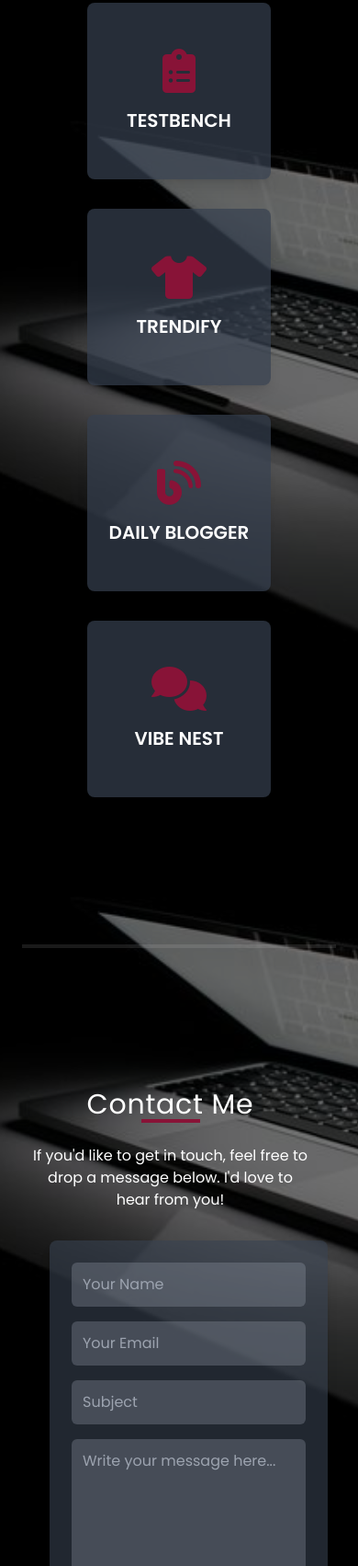
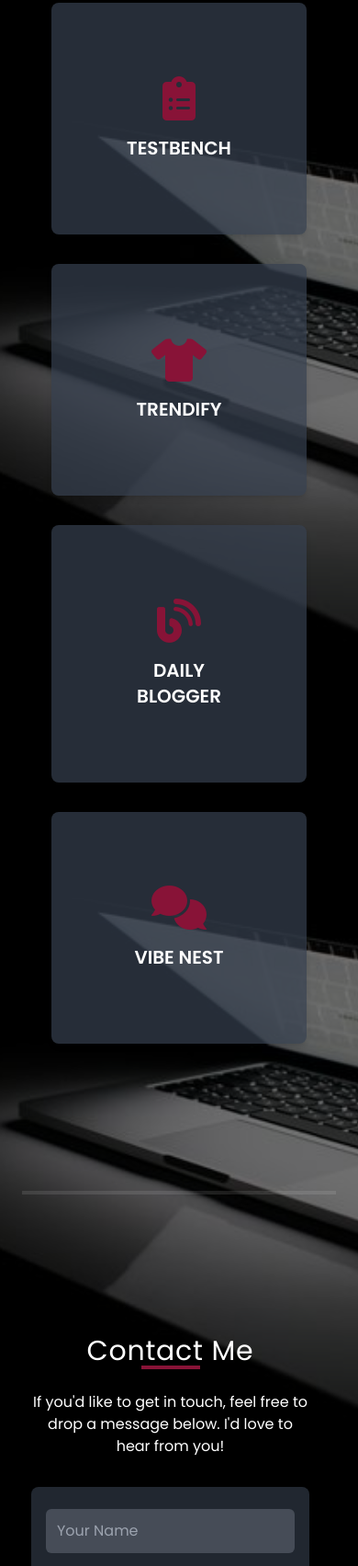
Before and after one commit to nayankohli/profileWebsite, a website: page index.html in a window 390 px wide. Shown: the part 3482-5185 px from the top of the page at 92% size. Drawn offline with nearby package versions, Linux system fonts and the light colour scheme.

Commit message:
corrected responsiveness

```diff
--- a/index.html
+++ b/index.html
@@ -133,7 +133,7 @@
 
     <section
       id="hero"
-      class="relative flex flex-col justify-center items-center text-white text-center px-4 lg:min-h-screen mb-0 mt-0"
+      class="relative flex flex-col  justify-center items-center text-white text-center px-4 lg:min-h-screen mb-0 mt-100"
     >
       <div
         class="hero-content max-w-[90%] sm:max-w-[75%] md:max-w-[75%] mt-10 sm:mt-0 md:mt-0 lg:mt-0"
@@ -190,7 +190,7 @@
         </div>
       </div>
       <div
-  class="flex flex-col gap-6 items-center justify-center bg-gray-700/70 p-4 sm:p-6 sm:mx-auto :mx-auto rounded-md animate-fadeInUp max-w-2xl overflow-hidden"
+  class="flex flex-col gap-6 items-center justify-center bg-gray-700/70 p-4 py:20 sm:p-6 sm:mx-auto mx-auto rounded-md animate-fadeInUp max-w-2xl overflow-hidden"
 >
   <img
     src="./public/profilr-2.jpg"
@@ -238,7 +238,7 @@
       </div>
       <div class="skills-container flex flex-wrap justify-center gap-6 px-4">
         <div
-          class="skill-item bg-gray-700/70 flex flex-col justify-center items-center p-6 sm:mx-auto shadow-md rounded-lg w-36 h-36 transition-transform transform duration-500 hover:translate-y-2 hover:bg-rose-900/80"
+          class="skill-item bg-gray-700/70 flex flex-col justify-center items-center p-6 shadow-md rounded-lg w-36 h-36 transition-transform transform duration-500 hover:translate-y-2 hover:bg-rose-900/80"
         >
           <i
             class="fab fa-java text-5xl text-rose-900 transition-transform duration-300"
@@ -356,8 +356,8 @@
           <!-- Adjusted to 3 columns on larger screens -->
           <!-- Project Cards -->
           <div
-            class="project-item relative group bg-gray-700/70 p-6 sm:mx-auto py-[50px] md:p-20 rounded-lg shadow-lg transition transform hover:scale-105 h-full flex flex-col justify-between hover:border-2 hover:border-rose-900 transition-transform transform duration-500 hover:translate-y-2"
-          >
+  class="project-item relative group bg-gray-700/70 flex flex-col justify-center items-center p-6 p-[80px]  shadow-md rounded-lg  transition-transform transform duration-500 hover:translate-y-2 hover:scale-105  hover:border-2 hover:border-rose-900"
+>
             <div
               class="flex flex-col items-center justify-center text-white group-hover:opacity-20 transition-opacity"
             >
@@ -382,8 +382,8 @@
           </div>
 
           <div
-            class="project-item relative group bg-gray-700/70 p-6 sm:mx-auto py-[50px] md:p-20 rounded-lg shadow-lg transition transform hover:scale-105 h-full flex flex-col justify-between hover:border-2 hover:border-rose-900 transition-transform transform duration-500 hover:translate-y-2"
-          >
+  class="project-item relative group bg-gray-700/70 flex flex-col justify-center items-center p-6 p-[80px]  shadow-md rounded-lg  transition-transform transform duration-500 hover:translate-y-2 hover:scale-105  hover:border-2 hover:border-rose-900"
+>
             <div
               class="flex flex-col items-center justify-center text-white group-hover:opacity-20 transition-opacity"
             >
@@ -408,8 +408,8 @@
           </div>
 
           <div
-            class="project-item relative group bg-gray-700/70 p-6 sm:mx-auto py-[50px] md:p-20 rounded-lg shadow-lg transition transform hover:scale-105 h-full flex flex-col justify-between hover:border-2 hover:border-rose-900 transition-transform transform duration-500 hover:translate-y-2"
-          >
+  class="project-item relative group bg-gray-700/70 flex flex-col justify-center items-center p-6 p-[80px]  shadow-md rounded-lg  transition-transform transform duration-500 hover:translate-y-2 hover:scale-105  hover:border-2 hover:border-rose-900"
+>
             <div
               class="flex flex-col items-center justify-center text-white group-hover:opacity-20 transition-opacity"
             >
@@ -436,8 +436,8 @@
           </div>
 
           <div
-            class="project-item relative group bg-gray-700/70 p-6 sm:mx-auto py-[50px] md:p-20 rounded-lg shadow-lg transition transform hover:scale-105 h-full flex flex-col justify-between hover:border-2 hover:border-rose-900"
-          >
+  class="project-item relative group bg-gray-700/70 flex flex-col justify-center items-center p-6 p-[80px]  shadow-md rounded-lg  transition-transform transform duration-500 hover:translate-y-2 hover:scale-105  hover:border-2 hover:border-rose-900"
+>
             <div
               class="flex flex-col items-center justify-center text-white group-hover:opacity-20 transition-opacity"
             >
@@ -467,7 +467,7 @@
 
     <section
       id="contact"
-      class="py-16 px-6 ml-[120px] lg:pl-[320px] text-white mt-0 min-h-screen justify-center items-center"
+      class="py-16 px-6 ml-[120px] lg:pl-[320px] text-white mt-0 justify-center align items"
     >
       <div class="intro-sec">
         <h2 class="text-3xl text-center tracking-wide mb-2 animate-fadeInUp">
@@ -483,9 +483,10 @@
           </p>
         </div>
       </div>
+      <!-- grid grid-cols-1 md:grid-cols-2 sm:mx-auto lg:grid-cols-2 gap-8 mx-auto md:justify-center px-4 -->
       <form
         id="contactForm"
-        class="max-w-4xl w-full bg-gray-700/60 p-6 rounded-lg shadow-lg flex flex-col gap-4 ml-5"
+        class="max-w-4xl w-full bg-gray-700/60 p-6 rounded-lg shadow-lg flex flex-col gap-5 mx-auto md:justify-center px-4 "
       >
         <div class="flex flex-col sm:flex-row gap-4">
           <input
```
